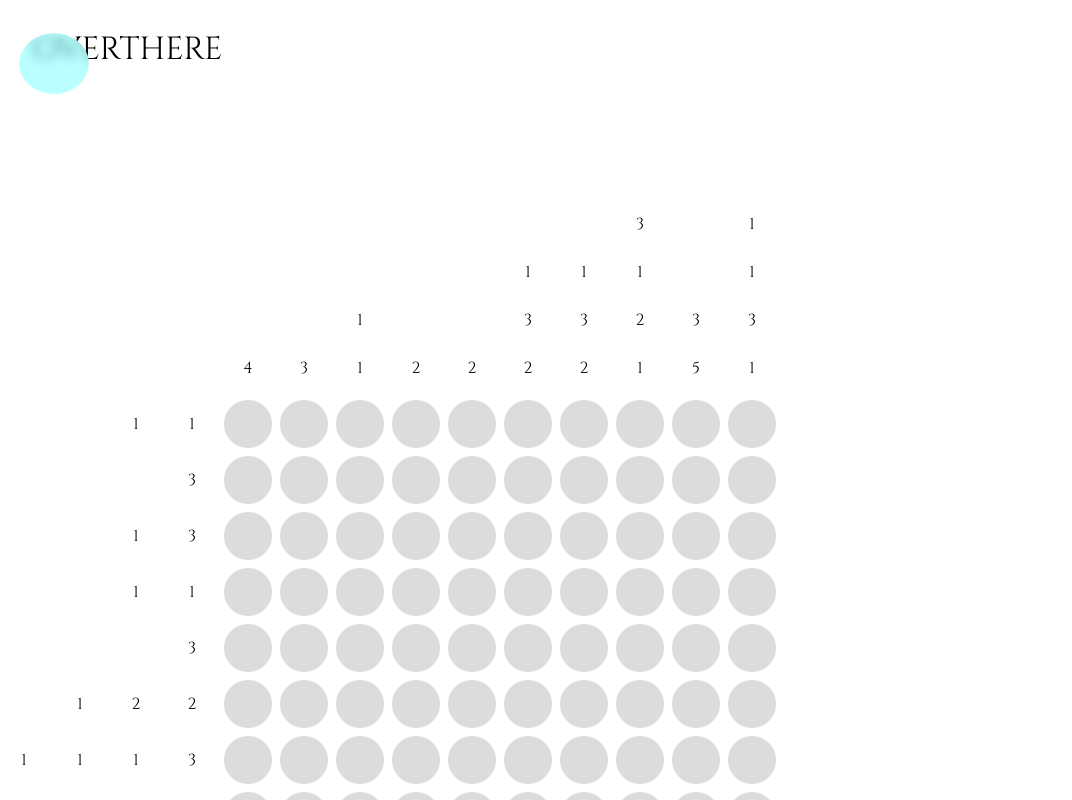
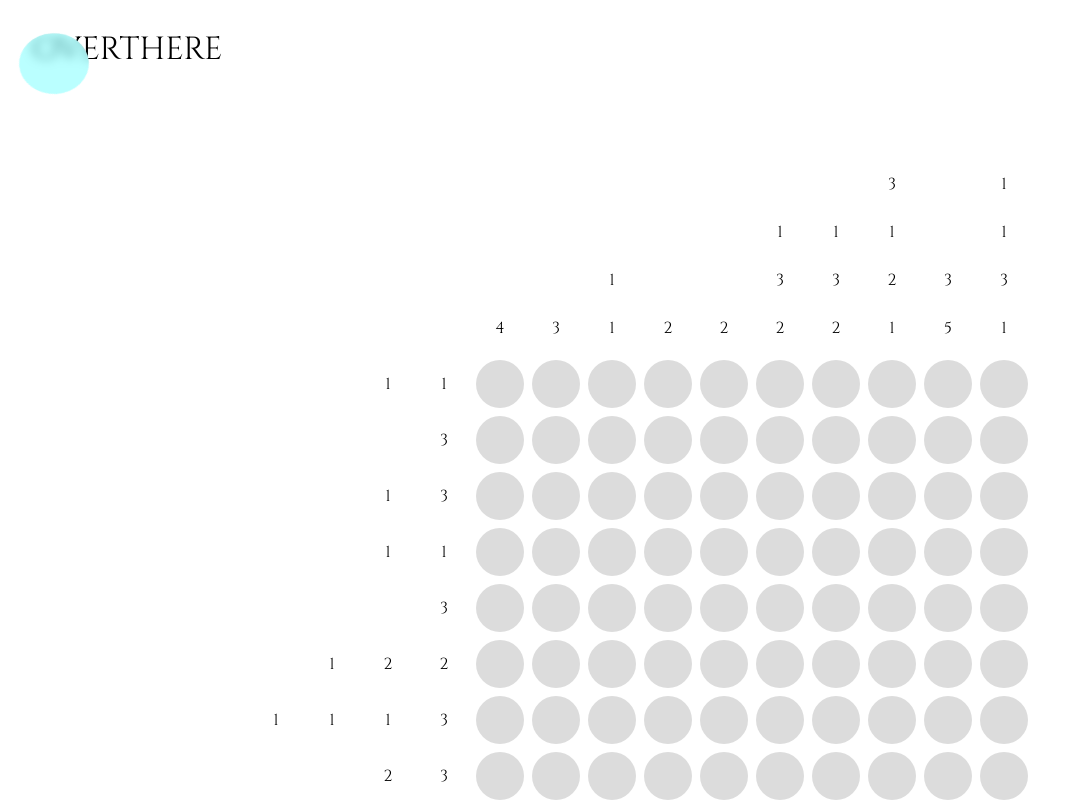
Before and after one commit to E1ri/e1ri.github.io, a Next.js app: page / in a window 1280 px wide. Shown: the top 800 px of the page, without its empty margins (0-1072 px from the left). Built offline with nearby package versions, Linux system fonts and the light colour scheme.

Commit message:
small update

```diff
--- a/src/components/Nanogram/Nanogram.tsx
+++ b/src/components/Nanogram/Nanogram.tsx
@@ -3,11 +3,14 @@ import classNames from "classnames";
 import { useEffect, useState } from "react";
 import styles from "./styles.module.scss";
 
-export const Nanogram = () => {
+interface INanogram {
+  setIsWin: (a?: any) => void;
+}
+
+export const Nanogram: React.FC<INanogram> = ({ setIsWin }) => {
   const [nanoArr, setNanoArr] = useState<any[][] | null>(null);
   const [cluesHoriz, setCluesHoriz] = useState<number[][] | null>(null);
   const [cluesVert, setCluesVert] = useState<number[][] | null>(null);
-  const [isWin, setIsWin] = useState<boolean>(false);
 
   useEffect(() => {
     const arr = nanoGen(10);
@@ -28,7 +31,6 @@ export const Nanogram = () => {
     changed[indexRow][elIndex].isPressed = true;
     setNanoArr(changed);
     gameOverChecker(changed);
-    console.log(changed);
   };
 
   const gameOverChecker = (grid: any[][]) => {
--- a/src/components/Nanogram/styles.module.scss
+++ b/src/components/Nanogram/styles.module.scss
@@ -1,5 +1,4 @@
 .nano {
-  padding-top: 200px;
   display: flex;
   flex-direction: column;
   align-items: flex-end;
@@ -22,6 +21,7 @@
     justify-content: center;
     width: 3em;
     height: 3em;
+    user-select: none;
   }
 
   &__row {
--- a/src/pages/index.tsx
+++ b/src/pages/index.tsx
@@ -1,7 +1,10 @@
 import { Nanogram } from "@/components/Nanogram/Nanogram";
 import Head from "next/head";
+import { useState } from "react";
+import styles from "../styles/index.module.scss";
 
 const Home = () => {
+  const [isWin, setIsWin] = useState<boolean>(false);
   return (
     <>
       <Head>
@@ -10,8 +13,9 @@ const Home = () => {
         <meta name="viewport" content="width=device-width, initial-scale=1" />
         <link rel="icon" href="favicon.ico" />
       </Head>
-      <div style={{ display: "flex", alignItems: "center" }}>
-        <Nanogram />
+      <div className={styles.main}>
+        {isWin && <div className={styles.main__text}>WINWINWINWIN</div>}
+        <Nanogram setIsWin={setIsWin} />
       </div>
     </>
   );
--- /dev/null
+++ b/src/styles/index.module.scss
@@ -0,0 +1,9 @@
+.main {
+  display: flex;
+  align-items: center;
+  flex-direction: column-reverse;
+  padding-top: 10em;
+  &__text {
+    margin-top: 3em;
+  }
+}
```
Also changed, not shown: src/components/NotFound/styles.module.scss (+0 -14 lines).
